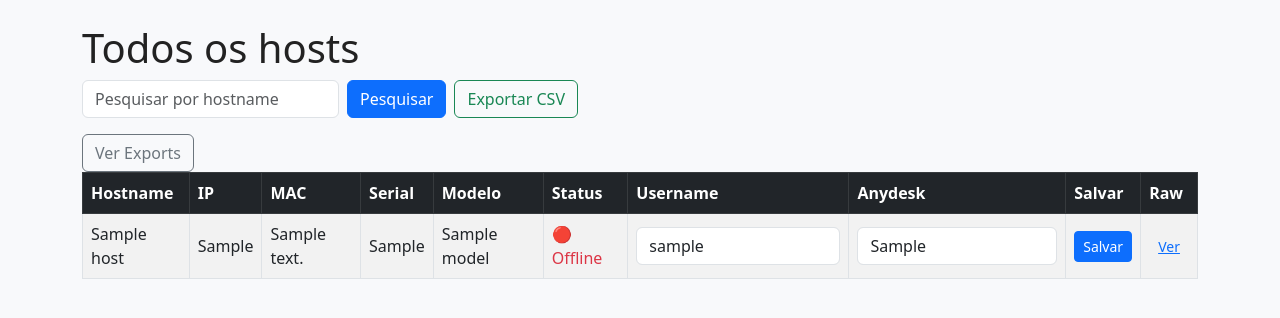
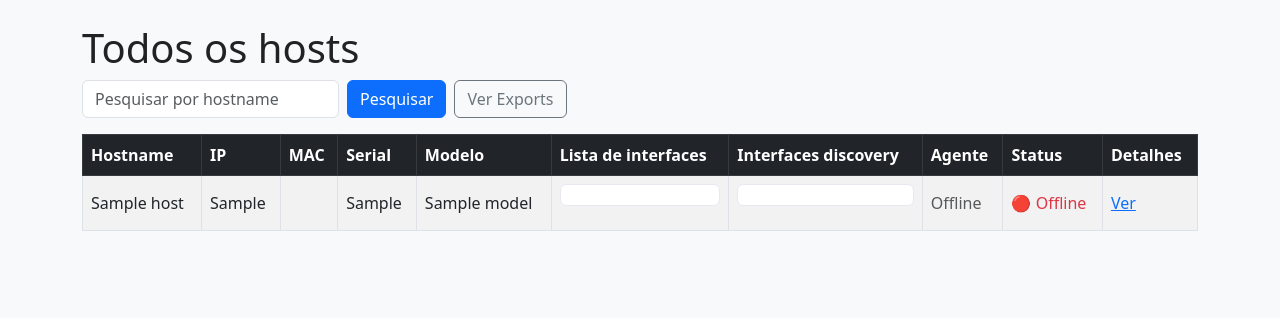
Before and after one commit to guilherme-digitron/zabbix-inventario, a Flask app: page /all in a window 1280 px wide. Shown: the part 56-374 px from the top of the page. Run offline with Flask 3, Linux system fonts and the light colour scheme; tables that the repository leaves empty hold one stand-in row (values such as "Sample post"); a database or web service that is not in the repository returns one stand-in record (values such as "Sample title"); data that the repository does not hold is empty.

Commit message:
Adjust inventory columns to match Zabbix template items, move export to dashboard, include agent/mac/net.if.list/net.if.discovery, remove username/anydesk columns, ensure export saves CSVs and lists in Salvos

```diff
--- a/routes/hosts.py
+++ b/routes/hosts.py
@@ -20,111 +20,150 @@
     # mostra dados brutos para debug
     return render_template("teste.html", hosts=hosts)
 
+def extract_items_for_host(hostid):
+    """Return a dict with keys we care about for the inventory for this host."""
+    items = []
+    try:
+        items = list_items(hostid) or []
+    except Exception as e:
+        current_app.logger.exception(f"Error fetching items for host {hostid}: {e}")
+        items = []
+    item_map = {}
+    for it in items:
+        key = it.get("key_") or ""
+        name = (it.get("name") or "").lower()
+        last = it.get("lastvalue")
+        item_map[key] = last
+        item_map[name] = last
+    return item_map
+
 @hosts.route("/all")
 def all_hosts():
     q = request.args.get("q", "").strip()
-    hosts = get_hosts()
+    raw_hosts = get_hosts()
     results = []
-    for h in hosts:
+    for h in raw_hosts:
         hostname = h.get("host", "")
-        # filtra por hostname se query foi passada
         if q and q.lower() not in hostname.lower():
             continue
-        # IP extraction: mais defensivo
+        hostid = h.get("hostid")
+        # extract IP defensively
         interfaces = h.get("interfaces") or []
-        ip = None
+        ip = ""
         if interfaces:
             for iface in interfaces:
                 if iface and iface.get("ip"):
                     ip = iface.get("ip")
                     break
         inventory = h.get("inventory") or {}
-        mac = inventory.get("macaddress_a") or inventory.get("macaddress") or inventory.get("mac")
         serial = inventory.get("serialno_a") or inventory.get("serialno") or inventory.get("serial")
         model = inventory.get("model")
-        override = HostOverride.query.filter_by(zabbix_hostid=str(h.get("hostid"))).first()
+        # fetch items for specific keys
+        item_map = extract_items_for_host(hostid)
+        agente_val = None
+        # agent.ping may present as key 'agent.ping' or name containing 'agente'
+        if 'agent.ping' in item_map:
+            agente_val = item_map.get('agent.ping')
+        else:
+            # try name-based
+            for k in item_map:
+                if 'agente' in k or 'agent' in k:
+                    agente_val = item_map.get(k)
+                    break
+        # macs: try system.hw.macaddr or names containing 'mac'
+        mac_val = None
+        for k in item_map:
+            if k.startswith('system.hw.macaddr') or 'mac' in k:
+                mac_val = item_map.get(k)
+                break
+        # net.if.list and net.if.discovery
+        net_if_list = None
+        net_if_disc = None
+        for k in item_map:
+            if 'net.if.list' in k or 'net.if.list' in str(k):
+                net_if_list = item_map.get(k)
+            if 'net.if.discovery' in k or 'net.if.discovery' in str(k):
+                net_if_disc = item_map.get(k)
         merged = {
-            "hostid": h.get("hostid"),
+            "hostid": hostid,
             "host": hostname,
             "ip": ip,
-            "mac": mac,
+            "mac": mac_val,
             "serial": serial,
             "model": model,
             "available": h.get("available"),
-            "override_username": override.username if override else None,
-            "override_anydesk": override.anydesk if override else None,
-            "raw_inventory": inventory
+            "agente": agente_val,
+            "net_if_list": net_if_list,
+            "net_if_disc": net_if_disc,
+            "raw_inventory": inventory,
+            "item_map": item_map,
         }
         results.append(merged)
     return render_template("all.html", hosts=results, q=q)
 
-@hosts.route("/all/export", methods=["POST"])
+@hosts.route("/all/export", methods=["POST"])  # kept for compatibility
+@hosts.route("/export", methods=["POST"])      # new route so dashboard can post here
 def export_all():
     q = request.form.get("q", "").strip()
-    hosts = get_hosts()
+    raw_hosts = get_hosts()
     results = []
-    # prepare merged hosts same as /all
-    for h in hosts:
+    for h in raw_hosts:
         hostname = h.get("host", "")
         if q and q.lower() not in hostname.lower():
             continue
+        hostid = h.get("hostid")
         interfaces = h.get("interfaces") or []
-        ip = None
+        ip = ""
         if interfaces:
             for iface in interfaces:
                 if iface and iface.get("ip"):
                     ip = iface.get("ip")
                     break
         inventory = h.get("inventory") or {}
-        mac = inventory.get("macaddress_a") or inventory.get("macaddress") or inventory.get("mac")
         serial = inventory.get("serialno_a") or inventory.get("serialno") or inventory.get("serial")
         model = inventory.get("model")
-        override = HostOverride.query.filter_by(zabbix_hostid=str(h.get("hostid"))).first()
+        item_map = extract_items_for_host(hostid)
+        agente_val = item_map.get('agent.ping') or item_map.get('agente') or item_map.get('agent')
+        mac_val = None
+        for k in item_map:
+            if k.startswith('system.hw.macaddr') or 'mac' in k:
+                mac_val = item_map.get(k)
+                break
+        net_if_list = None
+        net_if_disc = None
+        for k in item_map:
+            if 'net.if.list' in k:
+                net_if_list = item_map.get(k)
+            if 'net.if.discovery' in k:
+                net_if_disc = item_map.get(k)
         merged = {
-            "hostid": h.get("hostid"),
+            "hostid": hostid,
             "host": hostname,
             "ip": ip,
-            "mac": mac,
+            "mac": mac_val,
             "serial": serial,
             "model": model,
             "available": h.get("available"),
-            "override_username": override.username if override else None,
-            "override_anydesk": override.anydesk if override else None
+            "agente": agente_val,
+            "net_if_list": net_if_list,
+            "net_if_disc": net_if_disc,
+            "item_map": item_map,
         }
         results.append(merged)
-    # collect item names across hosts
-    all_item_names = set()
-    host_items_map = {}
-    for h in results:
-        hid = h["hostid"]
-        items = []
-        try:
-            items = list_items(hid) or []
-        except Exception as e:
-            current_app.logger.exception(f"Error fetching items for host {hid}: {e}")
-            items = []
-        item_map = {it.get("name"): it.get("lastvalue") for it in items}
-        host_items_map[hid] = item_map
-        all_item_names.update(item_map.keys())
-    # prepare CSV
+    # prepare CSV only with requested columns
     timestamp = datetime.now().strftime("%Y%m%d_%H%M%S")
     filename = f"inventory_{timestamp}.csv"
     exports_dir = os.path.join(current_app.root_path, "exports")
     os.makedirs(exports_dir, exist_ok=True)
     filepath = os.path.join(exports_dir, filename)
-    base_headers = ["hostid","Hostname","IP","MAC","Serial","Model","Available","Username","Anydesk"]
-    item_headers = sorted(all_item_names)
-    headers = base_headers + item_headers
+    headers = ["hostid","Hostname","IP","MAC","Serial","Model","Agente","NetIfList","NetIfDiscovery","Available"]
     try:
         with open(filepath, "w", newline='', encoding='utf-8') as csvfile:
             writer = csv.writer(csvfile)
             writer.writerow(headers)
             for h in results:
-                hid = h["hostid"]
-                row = [hid, h.get("host"), h.get("ip"), h.get("mac"), h.get("serial"), h.get("model"), h.get("available"), h.get("override_username"), h.get("override_anydesk")]
-                item_map = host_items_map.get(hid, {})
-                for name in item_headers:
-                    row.append(item_map.get(name, ""))
+                agente_display = 'Online' if str(h.get('agente') or '').strip() == '1' or str(h.get('agente') or '').strip().lower() == '1' else 'Offline'
+                row = [h.get('hostid'), h.get('host'), h.get('ip'), h.get('mac') or '', h.get('serial') or '', h.get('model') or '', agente_display, h.get('net_if_list') or '', h.get('net_if_disc') or '', h.get('available')]
                 writer.writerow(row)
         flash(f"Export criado: {filename}", "success")
     except Exception as e:
@@ -147,14 +186,12 @@
 
 @hosts.route("/exports/view/<path:filename>")
 def exports_view(filename):
-    # safety: prevent directory traversal
     safe_name = os.path.basename(filename)
     exports_dir = os.path.join(current_app.root_path, "exports")
     path = os.path.join(exports_dir, safe_name)
     if not os.path.exists(path):
         flash("Arquivo não encontrado", "danger")
         return redirect(url_for('hosts.exports_list'))
-    # render CSV as HTML table
     rows = []
     try:
         with open(path, newline='', encoding='utf-8') as csvfile:
@@ -178,16 +215,13 @@
 
 @hosts.route("/hosts/<hostid>/update", methods=["POST"])
 def update_host(hostid):
-    # preferência: pegamos hostid do path, mas caímos para o form se faltar
     form_hostid = request.form.get("hostid") or hostid
     username = request.form.get("username", "").strip()
     anydesk = request.form.get("anydesk", "").strip()
     hostname = request.form.get("hostname", "")
     ip = request.form.get("ip", "")
     mac = request.form.get("mac", "")
-    # log para debug
     current_app.logger.info(f"Update host: hostid(path)={hostid} hostid(form)={form_hostid} username={username} anydesk={anydesk}")
-    # persistir
     override = HostOverride.query.filter_by(zabbix_hostid=str(form_hostid)).first()
     if not override:
         override = HostOverride(zabbix_hostid=str(form_hostid))
--- a/templates/all.html
+++ b/templates/all.html
@@ -7,12 +7,6 @@
     </div>
     <div class="col-auto">
       <button type="submit" class="btn btn-primary">Pesquisar</button>
-    </div>
-    <div class="col-auto">
-      <form method="post" action="{{ url_for('hosts.export_all') }}">
-        <input type="hidden" name="q" value="{{ q }}">
-        <button type="submit" class="btn btn-outline-success">Exportar CSV</button>
-      </form>
     </div>
     <div class="col-auto">
       <a class="btn btn-outline-secondary" href="{{ url_for('hosts.exports_list') }}">Ver Exports</a>
@@ -28,29 +22,26 @@
         <th>MAC</th>
         <th>Serial</th>
         <th>Modelo</th>
+        <th>Lista de interfaces</th>
+        <th>Interfaces discovery</th>
+        <th>Agente</th>
         <th>Status</th>
-        <th>Username</th>
-        <th>Anydesk</th>
-        <th>Salvar</th>
-        <th>Raw</th>
+        <th>Detalhes</th>
       </tr>
     </thead>
     <tbody>
     {% for h in hosts %}
     <tr>
-      <form method="post" action="{{ url_for('hosts.update_host', hostid=h.hostid) }}">
-        <input type="hidden" name="hostid" value="{{ h.hostid }}">
-        <td><input type="hidden" name="hostname" value="{{ h.host }}">{{ h.host }}</td>
-        <td><input type="hidden" name="ip" value="{{ h.ip or '' }}">{{ h.ip or '' }}</td>
-        <td><input type="hidden" name="mac" value="{{ h.mac or '' }}">{{ h.mac or '' }}</td>
-        <td>{{ h.serial or '' }}</td>
-        <td>{{ h.model or '' }}</td>
-        <td>{% if h.available|int == 1 %}<span class="text-success">🟢 Online</span>{% else %}<span class="text-danger">🔴 Offline</span>{% endif %}</td>
-        <td><input name="username" value="{{ h.override_username or '' }}" class="form-control"></td>
-        <td><input name="anydesk" value="{{ h.override_anydesk or '' }}" class="form-control"></td>
-        <td><button type="submit" class="btn btn-sm btn-primary">Salvar</button></td>
-        <td><a href="{{ url_for('hosts.all_hosts') }}?q={{ h.host }}" class="btn btn-sm btn-link">Ver</a></td>
-      </form>
+      <td>{{ h.host }}</td>
+      <td>{{ h.ip or '' }}</td>
+      <td>{{ h.mac or '' }}</td>
+      <td>{{ h.serial or '' }}</td>
+      <td>{{ h.model or '' }}</td>
+      <td><pre style="max-width:250px;overflow:auto">{{ h.net_if_list or '' }}</pre></td>
+      <td><pre style="max-width:250px;overflow:auto">{{ h.net_if_disc or '' }}</pre></td>
+      <td>{% if h.agente is defined and (h.agente|string).strip() == '1' %}<span class="text-success">Online</span>{% else %}<span class="text-muted">Offline</span>{% endif %}</td>
+      <td>{% if (h.available|default(0)|int) == 1 %}<span class="text-success">🟢 Online</span>{% else %}<span class="text-danger">🔴 Offline</span>{% endif %}</td>
+      <td><a href="{{ url_for('hosts.all_hosts') }}?q={{ h.host }}">Ver</a></td>
     </tr>
     {% endfor %}
     </tbody>
```
Also changed, not shown: templates/dashboard.html (+15 -7 lines).
